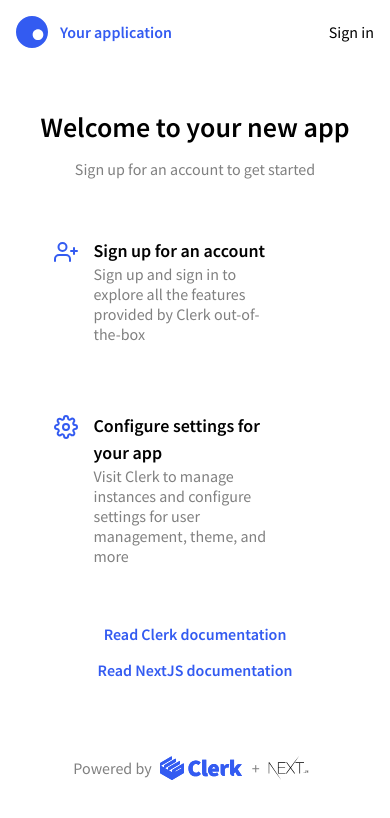
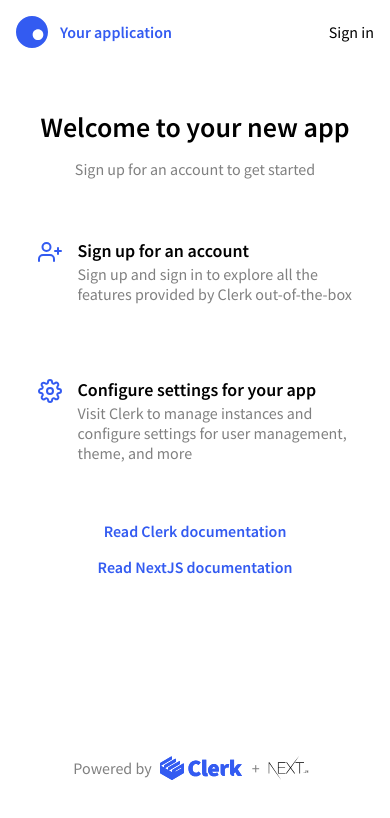
Before and after one commit to clerk/clerk-nextjs-starter, a Next.js app: page / in a window 390 px wide. Shown: the top 818 px of the page. Built offline with nearby package versions, Linux system fonts and the light colour scheme; no server answers.

Commit message:
Fix grid columns on mobile

```diff
--- a/styles/Home.module.css
+++ b/styles/Home.module.css
@@ -118,9 +118,9 @@
 
 .cardContent {
   display: grid;
-  grid-template-columns: 24px 1fr 42px;
+  grid-template-columns: 24px 1fr;
   gap: 1em;
-  padding: 2em;
+  padding: 2em 1em;
   text-align: left;
   color: inherit;
   text-decoration: none;
@@ -186,6 +186,11 @@
     justify-content: center;
   }
 
+  .cardContent {
+    grid-template-columns: 24px 1fr 42px;
+    padding: 2em;
+  }
+
   .links {
     padding-left: 28px;
     flex-direction: row;
```
